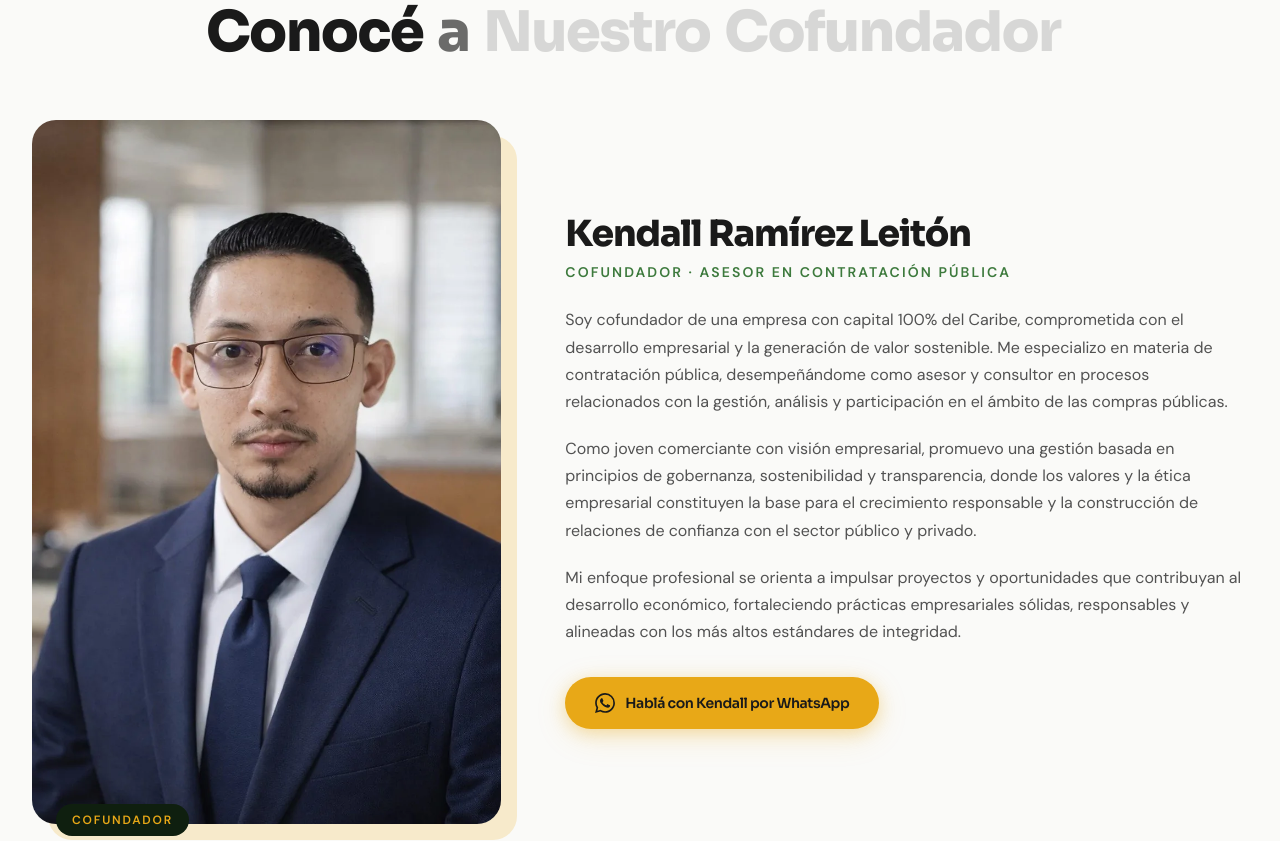
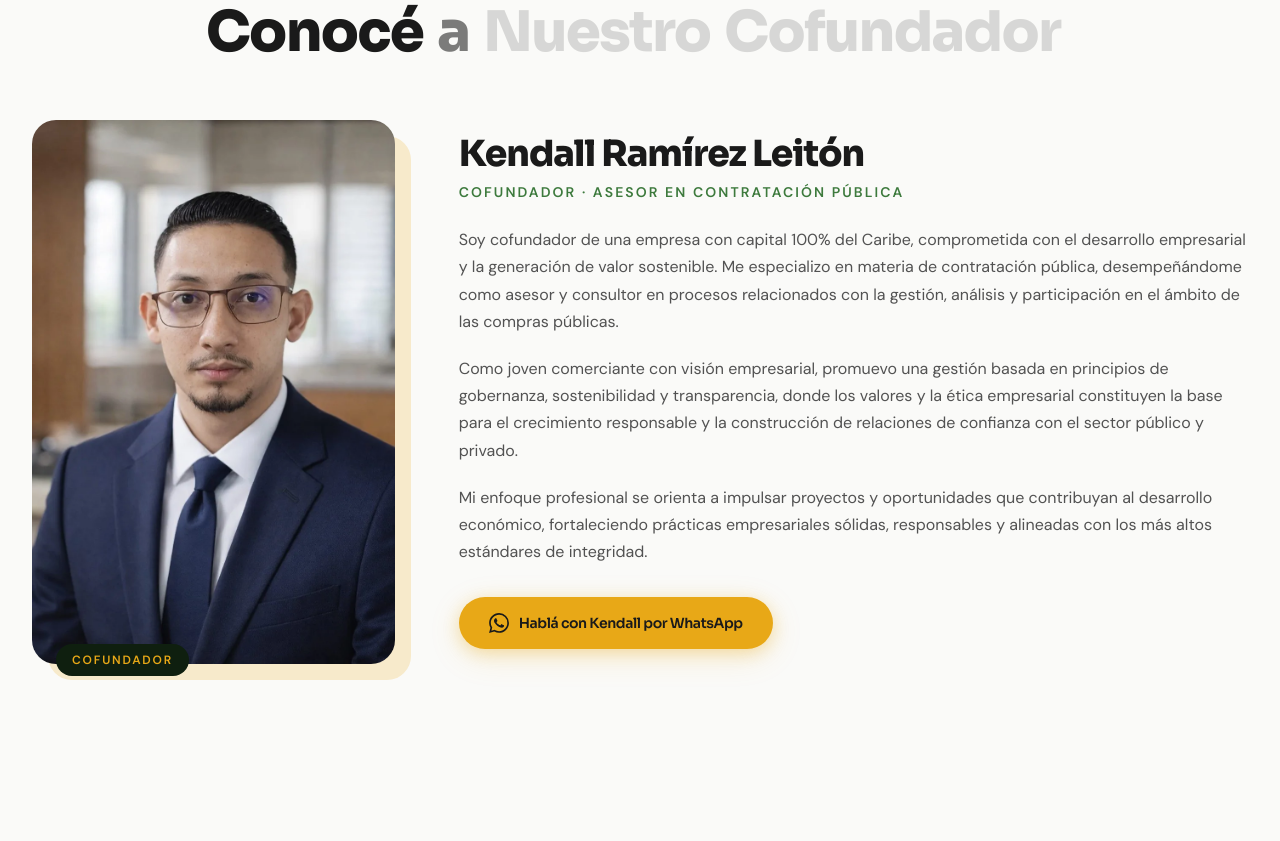
Before and after one commit to Gerson2102/caribbean-tropical-solutions, a Next.js app: page / in a window 1280 px wide. Shown: the part 7960-8801 px from the top of the page. Built offline with nearby package versions, Linux system fonts and the light colour scheme.

Commit message:
Making co-founder picture section smaller

```diff
--- a/components/sections/Founder.tsx
+++ b/components/sections/Founder.tsx
@@ -22,8 +22,8 @@ export default function Founder() {
         <ScrollReveal selector=".founder-block" stagger={0.15}>
           <div className="grid grid-cols-1 items-start gap-10 lg:grid-cols-12 lg:gap-16 lg:items-center">
             {/* Portrait */}
-            <div className="founder-block lg:col-span-5">
-              <div className="relative mx-auto max-w-sm lg:max-w-none">
+            <div className="founder-block lg:col-span-4">
+              <div className="relative mx-auto max-w-xs lg:max-w-none">
                 {/* Decorative offset accent (desktop only) */}
                 <div
                   aria-hidden="true"
@@ -39,7 +39,7 @@ export default function Founder() {
                     alt={FOUNDER.altText}
                     width={853}
                     height={1280}
-                    sizes="(max-width: 1024px) 90vw, 40vw"
+                    sizes="(max-width: 1024px) 80vw, 33vw"
                     className="h-auto w-full object-cover"
                   />
                 </div>
@@ -54,7 +54,7 @@ export default function Founder() {
             </div>
 
             {/* Text */}
-            <div className="founder-block lg:col-span-7">
+            <div className="founder-block lg:col-span-8">
               <h3 className="font-display text-3xl font-extrabold tracking-[-0.02em] text-charcoal-deep lg:text-4xl">
                 {FOUNDER.name}
               </h3>
```
